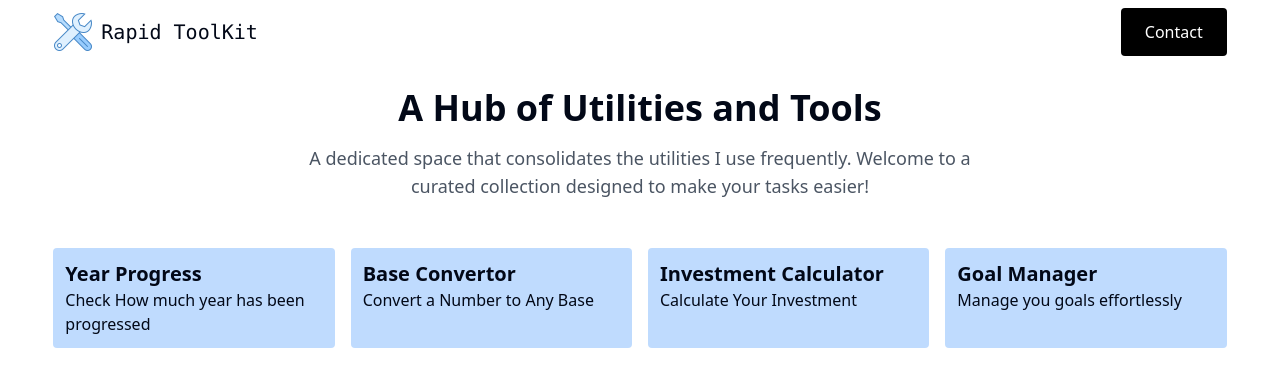
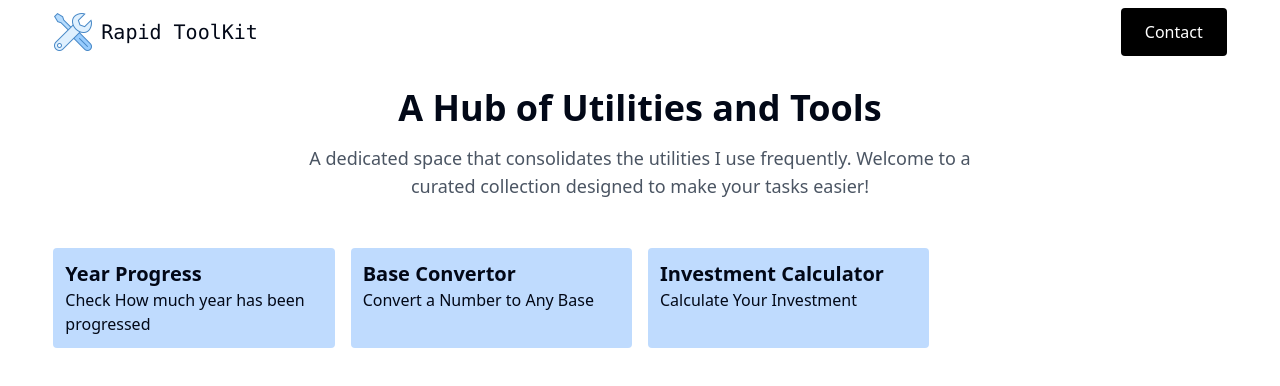
Before and after one commit to shahbaz4783/rapidtoolkit, a React (Vite) app: page / in a window 1280 px wide. Shown: the top 386 px of the page. Built offline with nearby package versions, Linux system fonts and the light colour scheme; what tailwindcss-patterns would draw is missing.

Commit message:
remove goal manager

```diff
--- a/src/data/toolsInfo.json
+++ b/src/data/toolsInfo.json
@@ -13,10 +13,5 @@
 		"title": "Investment Calculator",
 		"info": "Calculate Your Investment",
 		"appRoute": "/investment-calculator"
-	},
-	{
-		"title": "Goal Manager",
-		"info": "Manage you goals effortlessly",
-		"appRoute": "/goal-manager"
 	}
 ]
```
Also changed, not shown: src/App.tsx (+4 -6 lines).
